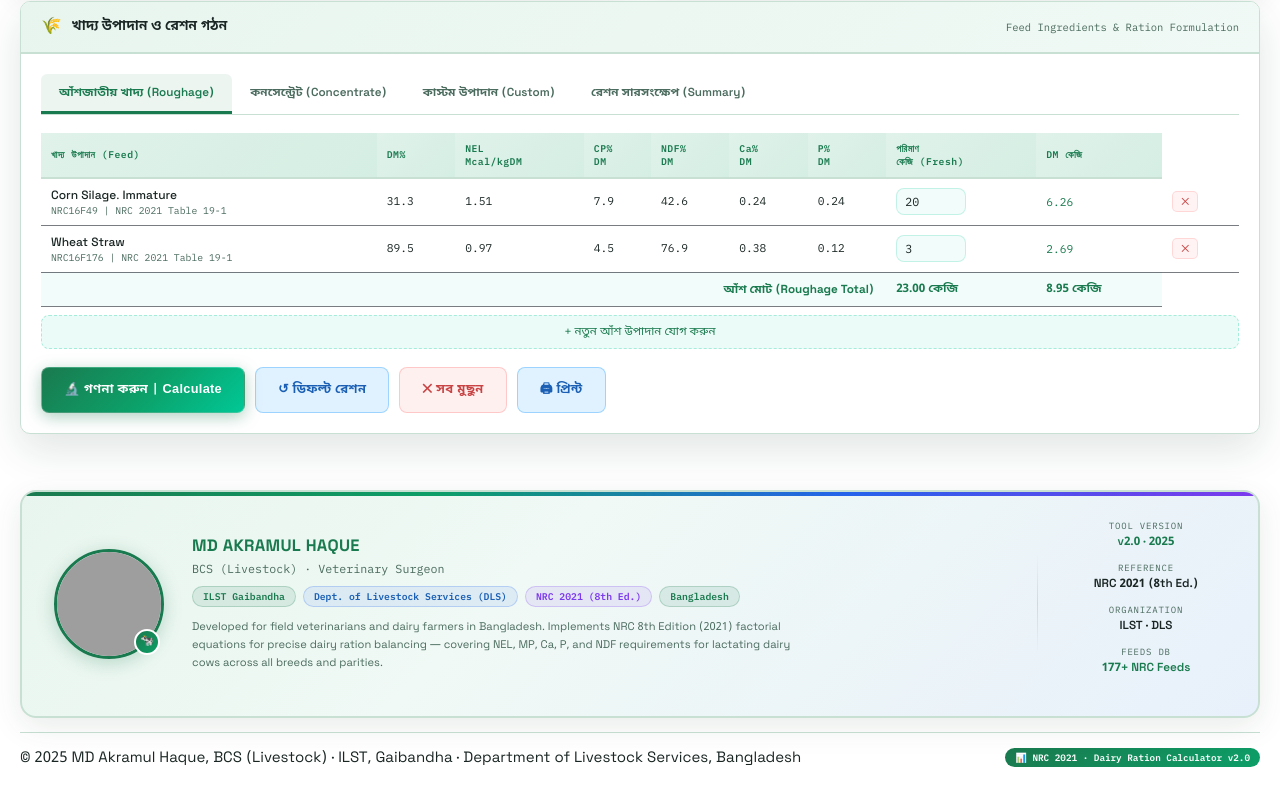
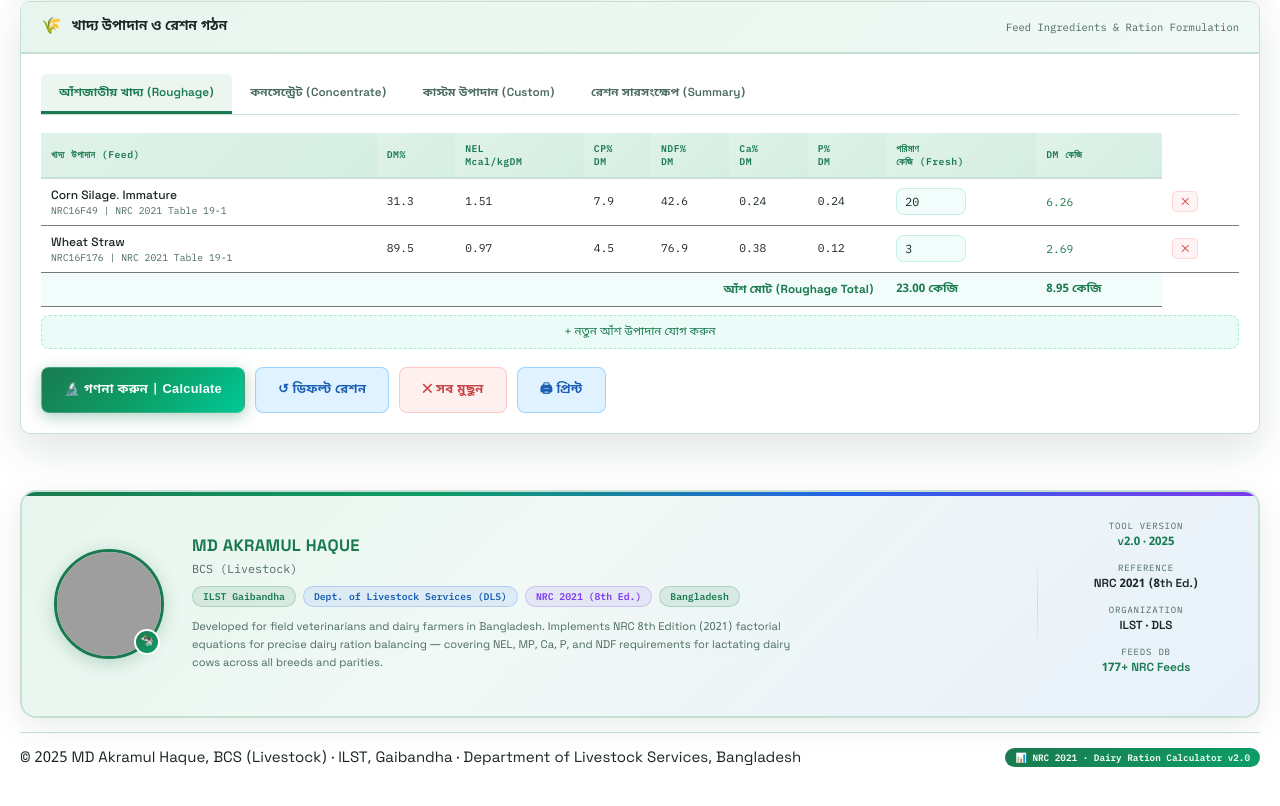
Before and after one commit to akramulrony89-ops/NRC2021-based-Dairy-Cattle-Ration-Formulation, a plain HTML site: page index.html in a window 1280 px wide. Shown: the part 1178-1984 px from the top of the page. Drawn offline with Linux system fonts and the light colour scheme; grey boxes are pictures that could not be loaded.

Commit message:
Update index.html

```diff
--- a/index.html
+++ b/index.html
@@ -2063,7 +2063,7 @@ initDefaultRation();
 
     <div class="dev-info">
       <h3>MD AKRAMUL HAQUE</h3>
-      <div class="dev-title">BCS (Livestock) · Veterinary Surgeon</div>
+      <div class="dev-title">BCS (Livestock) </div>
       <div class="dev-tags">
         <span class="dev-tag">ILST Gaibandha</span>
         <span class="dev-tag blue">Dept. of Livestock Services (DLS)</span>
```
